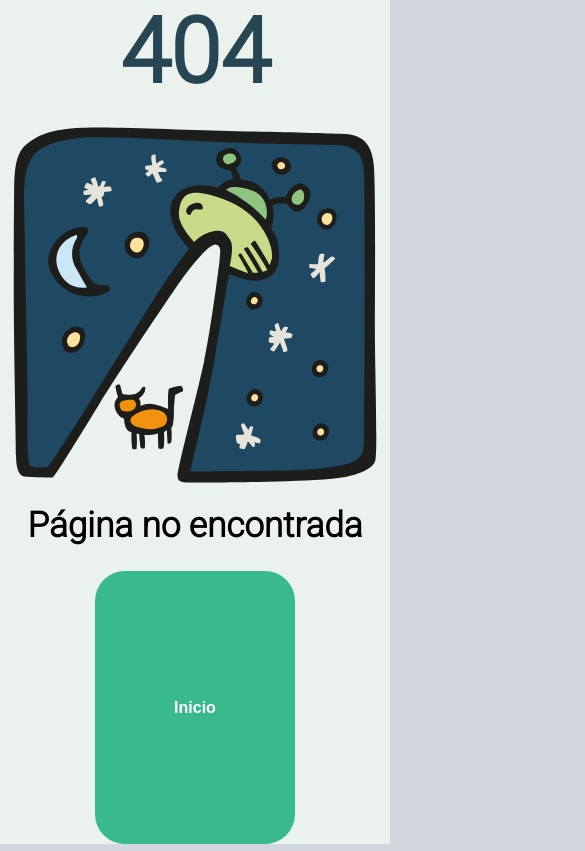
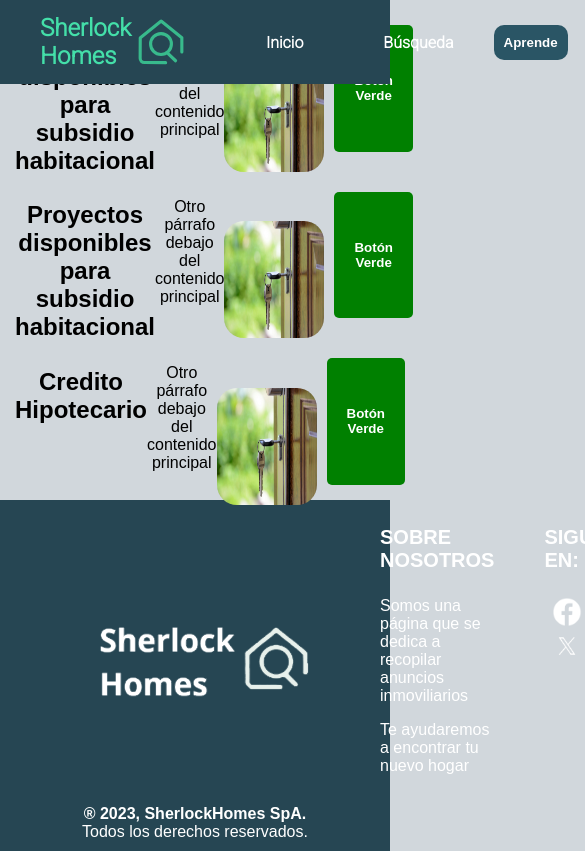
Before and after one commit to ElBugs99/Sherlock-Homes, a React (Create React App) app in the folder client/: page /financiamiento in a window 390 px wide. Before the commit this address had no page. Shown: the top 851 px of the page, 585 px wide, since content can reach past the window. Built offline with nearby package versions, Linux system fonts and the light colour scheme.

Commit message:
creación páginas financiamiento y mundo inmobiliario

```diff
--- a/client/src/App.js
+++ b/client/src/App.js
@@ -1,5 +1,7 @@
 import Home from "./Components/Home/Home";
 import Login from "./Components/Login/Login";
+import Finan from "./Components/Finan/finan";
+import MundoInmob from "./Components/MundoInmob/mundoinmob";
 import { Route, BrowserRouter as Router, Routes } from 'react-router-dom';
 import NoMatch from "./Components/UI/NoMatch/NoMatch";
 import Search from "./Components/Search/Search";
@@ -27,6 +29,8 @@ function App() {
             <Route path="/registro" element={<Registro />} />
             <Route path="/search" element={<Search />} />
             <Route path="/Info" element={<InfoPage />} />
+            <Route path="/financiamiento" element={<Finan />} />
+            <Route path="/mundoinmob" element={<MundoInmob />} />
             <Route path="*" element={<NoMatch />} />
           </Routes>
         </Router>
--- /dev/null
+++ b/client/src/Components/Finan/finan.css
@@ -0,0 +1,45 @@
+.content {
+    display: flex;
+    justify-content: space-between;
+    margin-top: 20px;
+    height: 35vw;
+    width: 100%;
+    margin-top: 167px; /* Ajusta el padding según tus necesidades */
+  }
+
+  .left-section {
+    flex: 1; /* El texto a la izquierda ocupará todo el espacio disponible */
+  }
+
+  .right-section {
+    display: flex;
+    align-items: center;
+  }
+
+  .right-section img {
+    width: 45vw; /* Ajusta el ancho de la imagen según tus necesidades */
+    margin-right: 10px; /* Espacio entre la imagen y el botón */
+  }
+
+
+
+
+  .image-with-button {
+    display: flex;
+    align-items: center;
+    margin-top: 10px; /* Espacio entre el párrafo y la imagen con el botón */
+  }
+
+  .image-with-button img {
+    width: 100px; /* Ajusta el ancho de la imagen según tus necesidades */
+    margin-right: 10px; /* Espacio entre la imagen y el botón */
+  }
+
+  .green-button {
+    background-color: green;
+    color: white;
+    padding: 10px 20px;
+    border: none;
+    border-radius: 5px;
+    cursor: pointer;
+  }
--- /dev/null
+++ b/client/src/Components/Finan/finan.js
@@ -0,0 +1,39 @@
+import React from 'react';
+import './finan.css';
+import Footer from '../UI/Footer/Footer';
+import houseKeys from '../../assets/images/houseKeys.jpg'
+import NavBar from '../UI/NavBar/NavBar';
+
+export default function InfoPage() {
+  return (
+    <div className='finan'>
+      <NavBar searchHidden={true} />
+
+      <div className='content'>
+        <h2>Proyectos disponibles para subsidio habitacional</h2>
+        <p>Otro párrafo debajo del contenido principal</p>
+        <div className='image-with-button'>
+        <img className='info-page-img' src={houseKeys} alt='keys' />
+          <button className='green-button'>Botón Verde</button>
+        </div>
+      </div>
+      <div className='content'>
+        <h2>Proyectos disponibles para subsidio habitacional</h2>
+        <p>Otro párrafo debajo del contenido principal</p>
+        <div className='image-with-button'>
+        <img className='info-page-img' src={houseKeys} alt='keys' />
+          <button className='green-button'>Botón Verde</button>
+        </div>
+      </div>
+      <div className='content'>
+        <h2>Credito Hipotecario</h2>
+        <p>Otro párrafo debajo del contenido principal</p>
+        <div className='image-with-button'>
+        <img className='info-page-img' src={houseKeys} alt='keys' />
+          <button className='green-button'>Botón Verde</button>
+        </div>
+      </div>
+      <Footer className='footer' />
+    </div>
+  );
+}
--- /dev/null
+++ b/client/src/Components/MundoInmob/mundoinmob.css
@@ -0,0 +1,5 @@
+.mundoinmob-page {
+    display: flex;
+    flex-direction: column;
+    min-height: 100vh;
+}
--- /dev/null
+++ b/client/src/Components/MundoInmob/mundoinmob.js
@@ -0,0 +1,22 @@
+import React from 'react'
+import './mundoinmob.css'
+import Fondo from '../../assets/images/Fondo.jpg'
+import Footer from '../UI/Footer/Footer';
+import NavBar from '../UI/NavBar/NavBar'
+
+export default function InfoPage() {
+    return (
+        <div className='mundoinmob-page'>
+            <div className='navbar'>
+                <NavBar searchHidden={true}/>
+            </div>
+            <div className='main-content'>
+                <div className='background' style={{ backgroundImage: `url(${Fondo})` }}>
+            </div>
+                <div className='footer'>
+                    <Footer/>
+                </div>
+            </div>
+        </div>
+    );
+}
```
